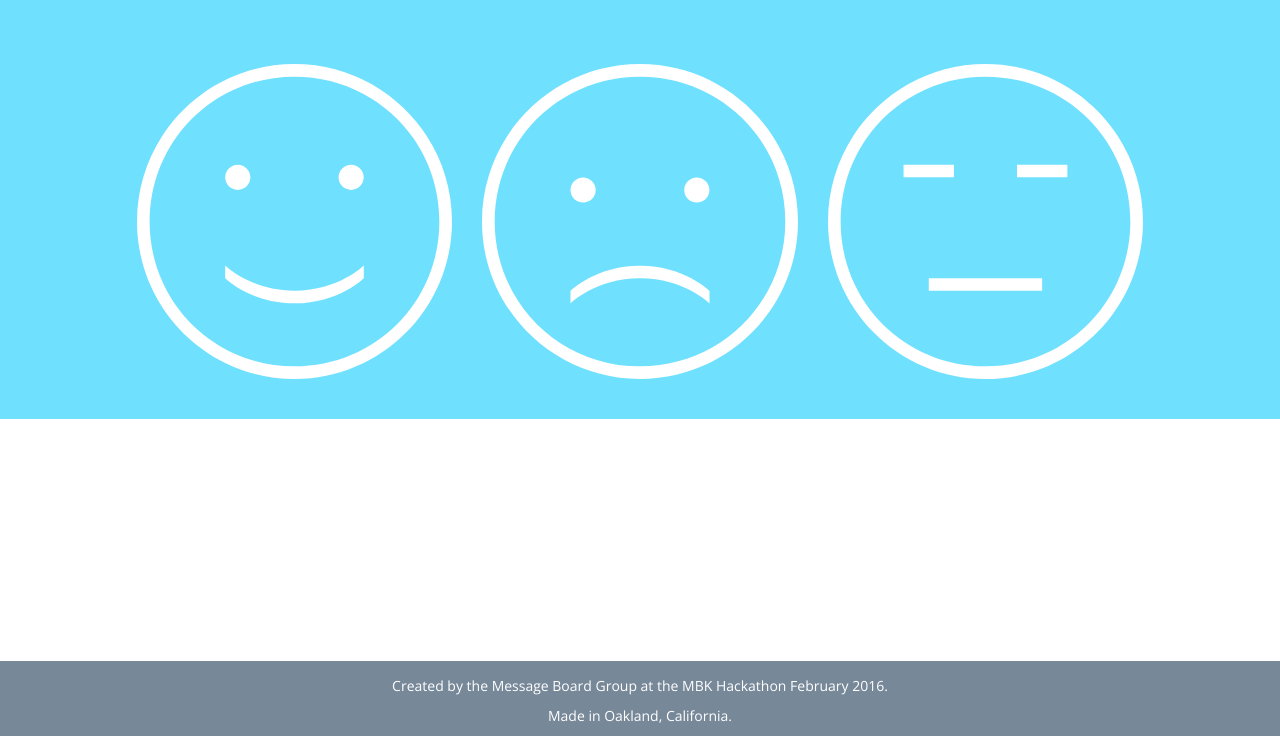
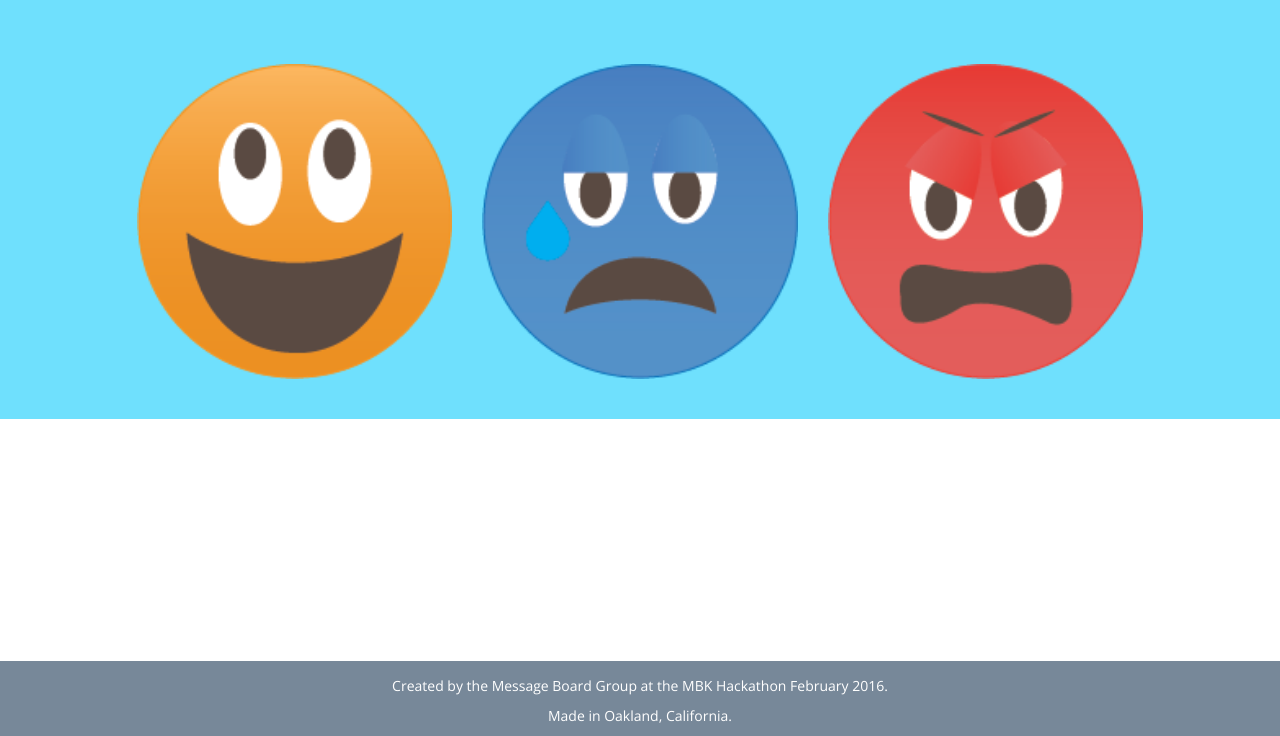
Before and after one commit to Kara9125/mbk, a plain HTML site: page public/index.html in a window 1280 px wide. Shown: the part 118-854 px from the top of the page. Drawn offline with nearby package versions, Linux system fonts and the light colour scheme.

Commit message:
Adds new emojis.

```diff
--- a/public/index.html
+++ b/public/index.html
@@ -49,13 +49,13 @@
            <div class="col-xs-10 col-xs-offset-1 emotion">
                <br><br><br>
                <div id="happy" class="col-xs-4 text-center">
-                   <img src="images/emojis/happy.svg" width="100%" alt="">
+                   <img src="images/emojis/happy.png" width="100%" alt="">
                </div>
                <div id="sad" class="col-xs-4 text-center">
-                   <img src="images/emojis/sad.svg" width="100%" alt="">
+                   <img src="images/emojis/sad.png" width="100%" alt="">
                </div>
                <div id="turnt-down" class="col-xs-4 text-center">
-                   <img src="images/emojis/turnt-down.svg" width="100%" alt="">
+                   <img src="images/emojis/turnt-down.png" width="100%" alt="">
                    <br><br><br>
                </div>
 
--- a/public/js/script.js
+++ b/public/js/script.js
@@ -3,11 +3,11 @@ $(document).ready(function(){
 
     $('div#happy').on('click', function(e){
             e.preventDefault();
+            $('#content').empty();
             $('#inspo-content').css('visibility', 'visible');
             $('#video-pill').on('click', function(e){
                 $('#content').empty();
                 e.preventDefault;
-                $('#video-content').empty();
                 $('#content').append('<div class="col-xs-12 col-sm-6 col-sm-offset-3 video-container"><iframe width="100%" height="315" src="https://www.youtube.com/embed/m5yCOSHeYn4" frameborder="0" allowfullscreen></iframe></div><div class="col-xs-12 col-sm-6 col-sm-offset-3 video-container"><iframe width="100%" height="315" src="https://www.youtube.com/embed/keibTBgigQ8" frameborder="0" allowfullscreen></iframe></div><div class="col-xs-12 col-sm-6 col-sm-offset-3 video-container"><iframe width="100%" height="315" src="https://www.youtube.com/embed/kZlXWp6vFdE" frameborder="0" allowfullscreen></iframe></div>');
             })
             $('#song-pill').on('click', function(e){
@@ -26,6 +26,7 @@ $(document).ready(function(){
 
         $('div#sad').on('click', function(e){
             e.preventDefault();
+            $('#content').empty();
             var emotion = $(this)[0].id;
             console.log(emotion);
             $('#inspo-content').css('visibility', 'visible');
@@ -51,6 +52,7 @@ $(document).ready(function(){
 
         $('div#turnt-down').on('click', function(e){
             e.preventDefault();
+            $('#content').empty();
             $('#inspo-content').css('visibility', 'visible');
             $('#video-pill').on('click', function(e){
                 $('#content').empty();
```
Also changed, not shown: public/images/emojis/happy.png (added), public/images/emojis/sad.png (added), public/images/emojis/turnt-down.png (added).
